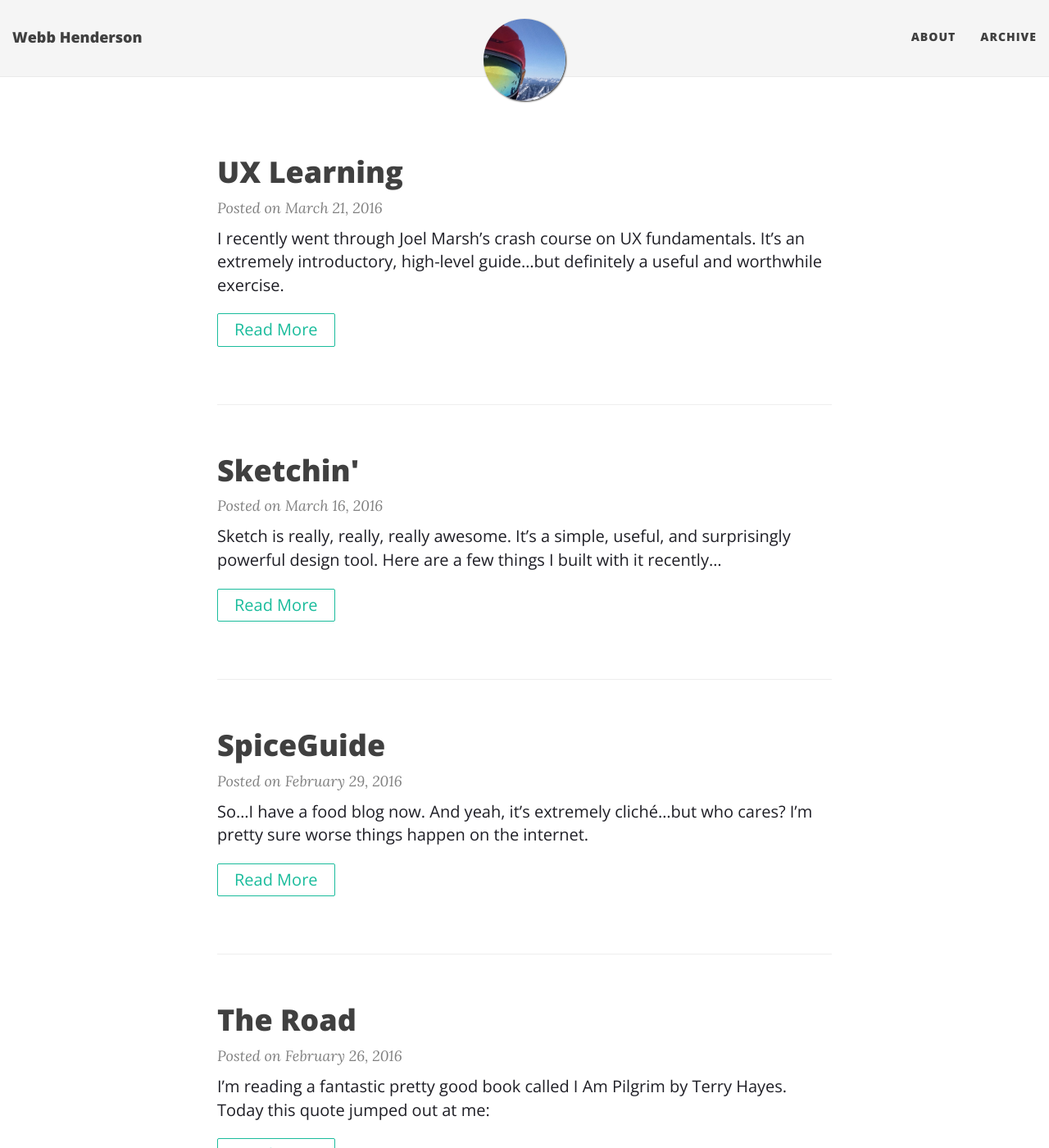
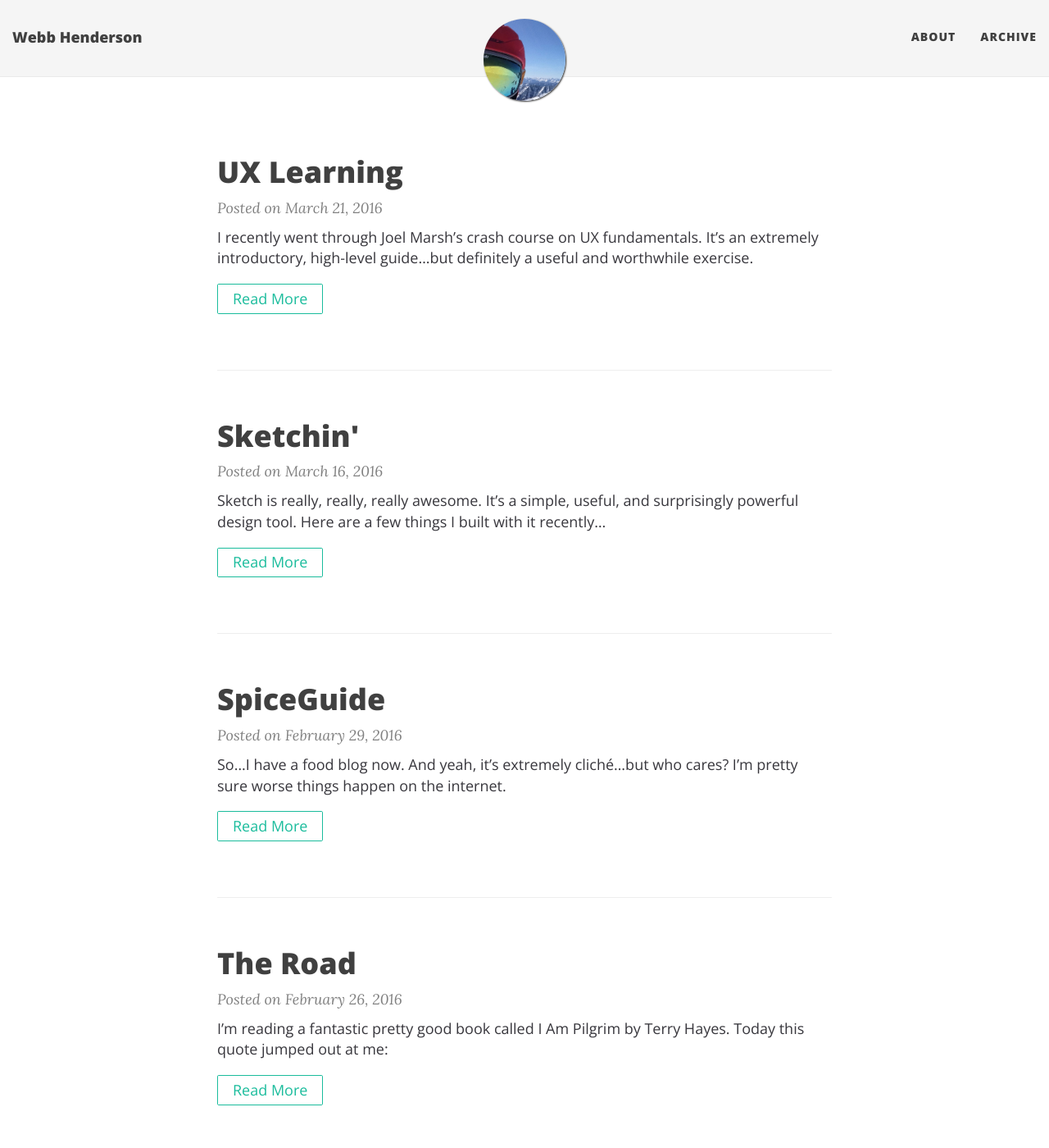
Before and after one commit to emerywebster/emerywebster.github.io, a Jekyll site: the page built from index.html, in a window 1280 px wide and 1400 px high. Shown: the whole window at 82% size. Built offline with Jekyll 4.4.1, drawn with Linux system fonts in a browser that asks for light colours; nearby versions of some CDN libraries; the list of posts is cut into pages by our own code.

Commit message:
remove static class & update link styles

```diff
--- a/_layouts/page.html
+++ b/_layouts/page.html
@@ -6,7 +6,7 @@ layout: base
 
 <div class="container" role="main">
   <div class="row">
-    <div class="col-lg-8 col-lg-offset-2 col-md-10 col-md-offset-1 static">
+    <div class="col-lg-8 col-lg-offset-2 col-md-10 col-md-offset-1">
       {{ content }}
 	    {% if page.comments %}
         <div class="disqus-comments">
--- a/css/main.css
+++ b/css/main.css
@@ -3,19 +3,22 @@
 /* --- General --- */
 
 body {
-  font-family: "ff-tisa-web-pro", 'Lora', 'Georgia', serif;
-  font-size: 20px;
-  color: #1F1F26;
+  font-family: '.tk-athelas' , 'Lora', 'Georgia', serif;
+  color: #38373D;
   position: relative;
   background: #FFF;
+  font-size: 18px;
 }
 p {
   line-height: 1.5;
   margin: 30px 0;
+  font-weight: 400;
 }
 p a {
-  /* text-decoration: underline */
-  color: #1ABC9C;
+  border-bottom: 1px dashed #38373d;
+  color: #38373d;
+  text-decoration: none;
+  cursor: pointer;
 }
 h1,h2,h3,h4,h5,h6 {
   font-family: 'Open Sans', 'Helvetica Neue', Helvetica, Arial, sans-serif;
@@ -32,7 +35,9 @@ a {
 }
 a:hover,
 a:focus {
-  color: #0085a1;
+  background-color: #fcf5e3;
+  text-decoration: none;
+  color: #38373d;
 }
 blockquote {
   color: #808080;
```
